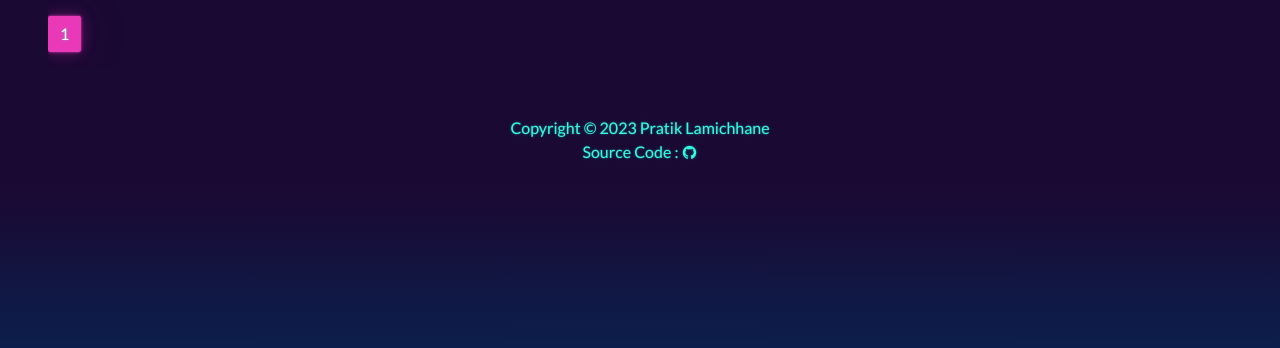
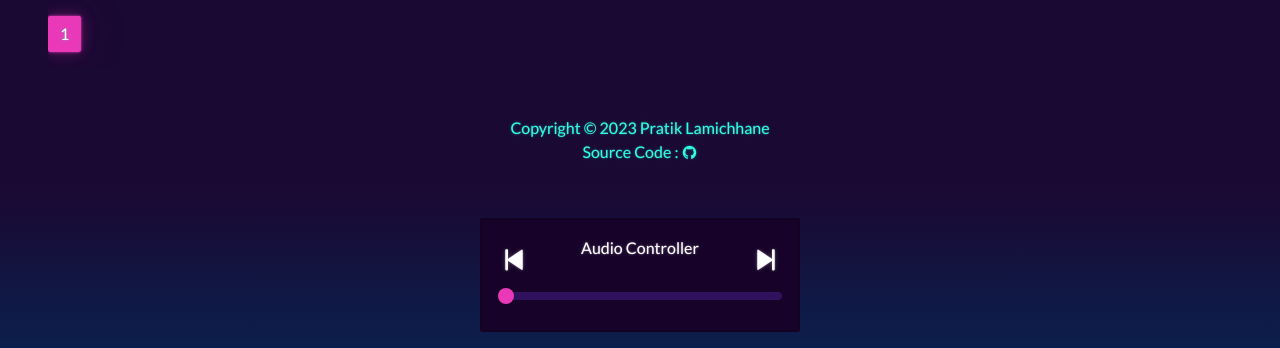
Before and after one commit to pratiklamichhane/MusiKeyy, a Django app: page / in a window 1280 px wide. Shown: the part 452-800 px from the top of the page. Run offline with Django 4.2, Linux system fonts and the light colour scheme; data that the repository does not hold is empty; some libraries are stand-ins or nearby versions.

Commit message:
added basic audio controller

```diff
--- a/musikeyy/base_app/static/js/main.js
+++ b/musikeyy/base_app/static/js/main.js
@@ -1,4 +1,3 @@
-// Function to format duration in mm:ss format
 function formatDuration(time) {
   const minutes = Math.floor(time / 60);
   const seconds = Math.floor(time % 60);
@@ -7,7 +6,8 @@ function formatDuration(time) {
 }
 
 document.addEventListener("DOMContentLoaded", function () {
-  // Display duration for all audio elements
+  let pausedTime = {};
+
   const audioFiles = document.querySelectorAll(".audio-file audio");
   audioFiles.forEach((audioFile) => {
     audioFile.addEventListener("loadedmetadata", function () {
@@ -18,19 +18,41 @@ document.addEventListener("DOMContentLoaded", function () {
       const duration = formatDuration(audioFile.duration);
       durationElement.textContent = duration;
     });
+
+    audioFile.addEventListener("ended", function () {
+      const currentAudio = this;
+      const nextAudio =
+        currentAudio.parentElement.nextElementSibling.nextElementSibling
+          .querySelector("audio");
+
+      if (nextAudio) {
+        const playButtons = document.querySelectorAll(
+          ".ri-play-circle-fill, .ri-pause-circle-fill"
+        );
+        playButtons.forEach((playBtn) => {
+          playBtn.classList.remove("ri-pause-circle-fill");
+          playBtn.classList.add("ri-play-circle-fill");
+        });
+
+        nextAudio.play();
+      }
+    });
+
+    audioFile.addEventListener("timeupdate", function () {
+      if (this.paused) {
+        pausedTime[this.id] = this.currentTime;
+      }
+    });
   });
 
-  // Select all elements with the play button class
   const playButtons = document.querySelectorAll(
     ".ri-play-circle-fill, .ri-pause-circle-fill"
   );
 
-  // Add event listeners to each play/pause button
   playButtons.forEach((button) => {
     button.addEventListener("click", function () {
       const isPlaying = button.classList.contains("ri-pause-circle-fill");
 
-      // Pause any other playing audios before playing this one
       const audioFiles = document.querySelectorAll(".audio-file audio");
       audioFiles.forEach((audio) => {
         if (audio !== button.nextElementSibling.querySelector("audio")) {
@@ -38,32 +60,25 @@ document.addEventListener("DOMContentLoaded", function () {
         }
       });
 
-      // Reset all buttons to play state
-      playButtons.forEach((playBtn) => {
-        playBtn.classList.remove("ri-pause-circle-fill");
-        playBtn.classList.add("ri-play-circle-fill");
-      });
+      const audioFile = button.nextElementSibling.querySelector("audio");
 
       if (!isPlaying) {
-        // Change the icon to pause
         button.classList.remove("ri-play-circle-fill");
         button.classList.add("ri-pause-circle-fill");
 
-        // Play the audio associated with this button
-        const audioFile = button.nextElementSibling.querySelector("audio");
         if (audioFile) {
+          if (pausedTime.hasOwnProperty(audioFile.id)) {
+            audioFile.currentTime = pausedTime[audioFile.id];
+          }
           audioFile.play();
         }
       } else {
-        // Change the icon to play
         button.classList.remove("ri-pause-circle-fill");
         button.classList.add("ri-play-circle-fill");
 
-        // Pause the audio associated with this button
-        const audioFile = button.nextElementSibling.querySelector("audio");
         if (audioFile) {
+          pausedTime[audioFile.id] = audioFile.currentTime;
           audioFile.pause();
-          audioFile.currentTime = 0; // Resets the audio to the beginning
         }
       }
     });
--- a/musikeyy/base_app/templates/base_app/index.html
+++ b/musikeyy/base_app/templates/base_app/index.html
@@ -1,6 +1,6 @@
 {% extends "base_app/base.html" %} {% block title %}Home{% endblock title %}
 {%block body %}
-<div class="stats-container m-5 mt-4 d-flex flex-wrap justify-content-between">
+<div class="stats-container m-5 mt-4 d-flex flex-wrap justify-content-between user-select-none">
   <div class="stats d-flex gap-5 flex-wrap">
     <div
       class="card border-primary mb-3"
@@ -37,7 +37,7 @@
     </div>
   </div>
 
-  <div class="notifications">
+  <div class="notifications user-select-none">
     <h5>Notifications <i class="ri-notification-3-fill"></i></h5>
 
     <div
@@ -65,7 +65,7 @@
     </div>
   </div>
 </div>
-<div class="body-section m-5 table-responsive">
+<div class="body-section m-5 table-responsive user-select-none">
   <hr />
   <h4>Latest Songs <i class="ri-fire-fill"></i></h4>
   <table class="table table-hover">
@@ -221,4 +221,79 @@
   </ul>
 </div>
 </div>
+<div class="card text-white bg-dark mb-3 user-select-none mx-auto fixed-bottom" style="max-width: 20rem;" bis_skin_checked="1">
+  <div class="card-body" bis_skin_checked="1">
+    <p class="card-title text-center">
+      <i class="ri-skip-back-fill ri-2x float-start" onclick="playPrevious()"></i>
+Audio Controller
+      {% comment %} <i class="ri-play-circle-fill" onclick="playPause()"></i> {% endcomment %}
+      <i class="ri-skip-forward-fill ri-2x float-end" onclick="playNext()"></i>
+    </p>
+    <div class="audio-controller">
+      <input type="range" class="form-range" id="customRange1"
+             oninput="seekAudio(this.value, 'audio1')" min="0" max="100" value="0">
+      {% comment %} <label id="audioControllerLabel" for="customRange1" class="form-label">Audio controller</label> {% endcomment %}
+    </div>
+  </div>
+</div>
+
+
+
+<script>
+  const audioElements = document.querySelectorAll('audio');
+  let currentAudioIndex = 0;
+
+  function seekAudio(value, audioId) {
+    const audio = document.getElementById(audioId);
+    const seekTime = (value / 100) * audio.duration;
+    audio.currentTime = seekTime;
+  }
+
+  function playNext() {
+    audioElements.forEach(audio => audio.pause()); // Pause all audio elements
+
+    currentAudioIndex = (currentAudioIndex + 1) % audioElements.length;
+    audioElements[currentAudioIndex].play();
+    updateControllerLabel(currentAudioIndex);
+  }
+
+  function playPrevious() {
+    audioElements.forEach(audio => audio.pause()); // Pause all audio elements
+
+    currentAudioIndex = (currentAudioIndex - 1 + audioElements.length) % audioElements.length;
+    audioElements[currentAudioIndex].play();
+    updateControllerLabel(currentAudioIndex);
+  }
+
+  function playPause() {
+    const currentAudio = audioElements[currentAudioIndex];
+    const playPauseIcon = document.querySelector('.ri-play-circle-fill');
+
+    if (currentAudio.paused) {
+      audioElements.forEach(audio => audio.pause());
+      currentAudio.play();
+      playPauseIcon.classList.remove('ri-play-circle-fill');
+      playPauseIcon.classList.add('ri-pause-circle-fill');
+    } else {
+      currentAudio.pause();
+      playPauseIcon.classList.remove('ri-pause-circle-fill');
+      playPauseIcon.classList.add('ri-play-circle-fill');
+    }
+  }
+
+  function updateControllerLabel(index) {
+    const audioControllerLabel = document.getElementById('audioControllerLabel');
+    audioControllerLabel.textContent = audioElements[index].getAttribute('data-song-name');
+  }
+
+  audioElements.forEach(function(audio) {
+    audio.addEventListener('timeupdate', function() {
+      const audioId = audio.getAttribute('id');
+      const audioController = document.getElementById('customRange1');
+      const value = (audio.currentTime / audio.duration) * 100;
+      audioController.value = value;
+    });
+  });
+</script>
+
  {% endblock body %}
```
